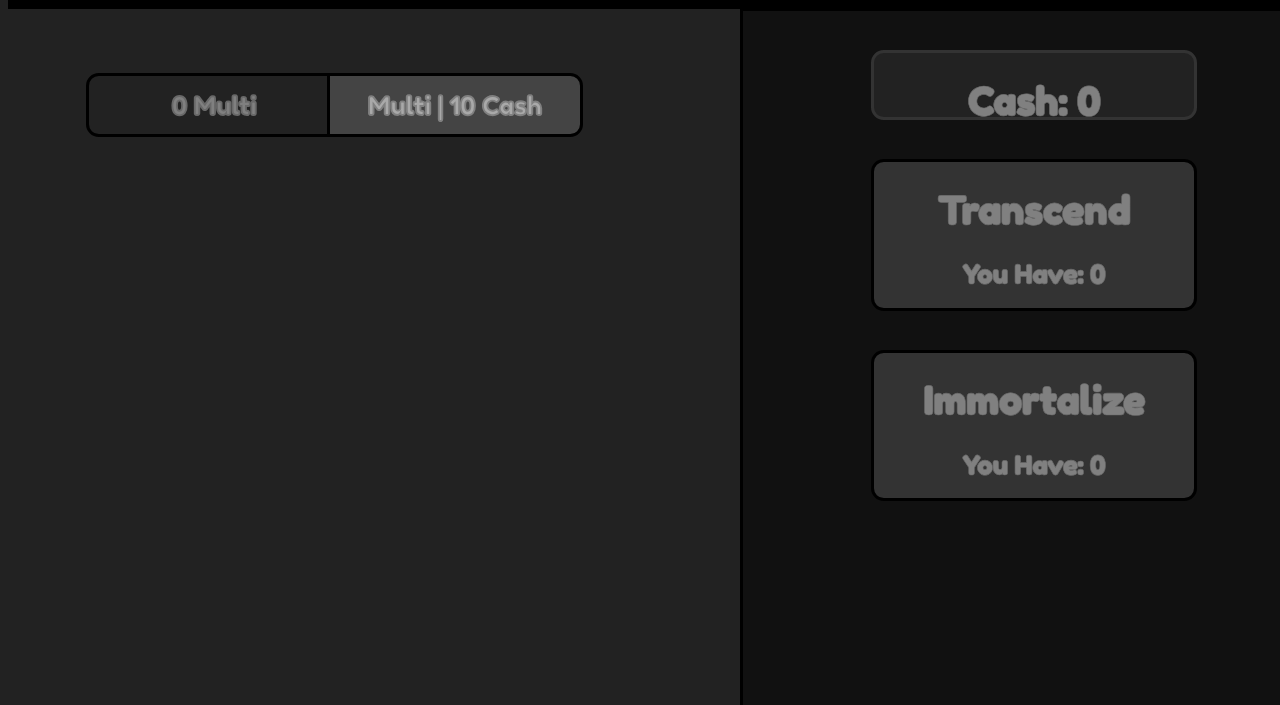
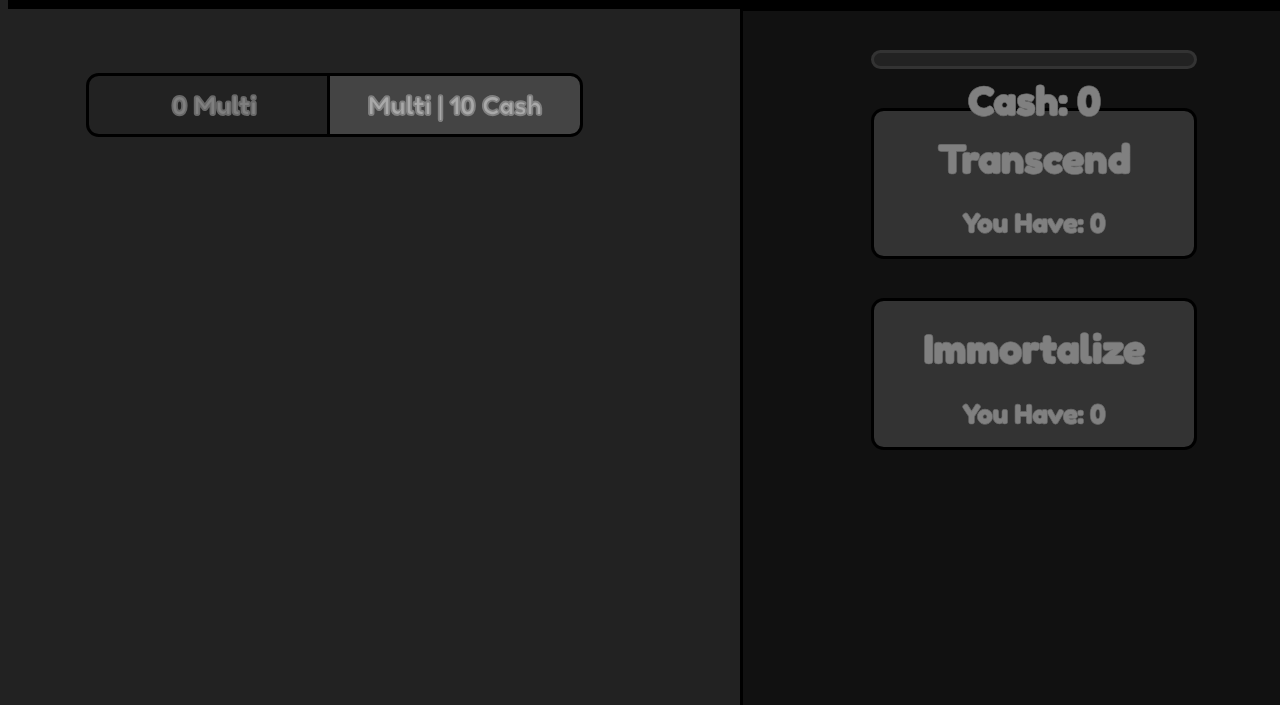
Before and after one commit to person-nil/Incremental-Code, a plain HTML site: page index.html in a window 1280 px wide. Shown: the part 95-800 px from the top of the page. Drawn offline with Linux system fonts and the light colour scheme.

Commit message:
commit changes

```diff
--- a/index.html
+++ b/index.html
@@ -120,7 +120,7 @@
     .stats {
       background-color: #222222;
       width: 25vw;
-      height: 5vw;
+      height: 1vw;
       border-radius: 1vw;
       border: 0.25vw solid #333333;
       text-align: center;
```
